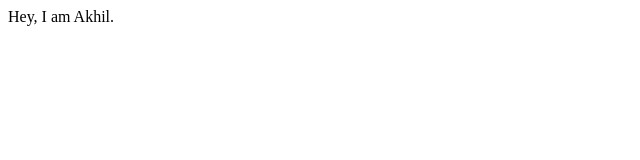
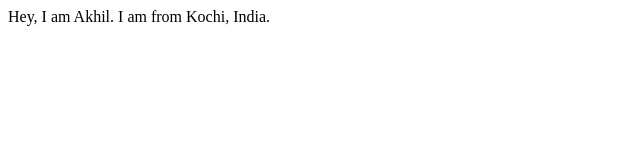
Before and after one commit to akhilkurisinkal/learn-git, a plain HTML site: page index.html in a window 1280 px wide. Shown: the whole page, without its empty margins (0-640 px from the left). Drawn offline with Linux system fonts and the light colour scheme.

Commit message:
merged v1

```diff
--- a/index.html
+++ b/index.html
@@ -8,5 +8,6 @@
 </head>
 <body>
     Hey, I am Akhil.
+    I am from Kochi, India.
 </body>
 </html>
```
